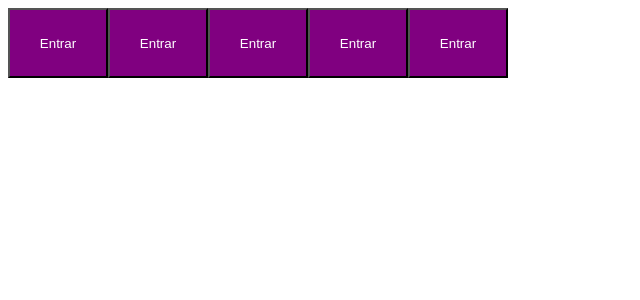
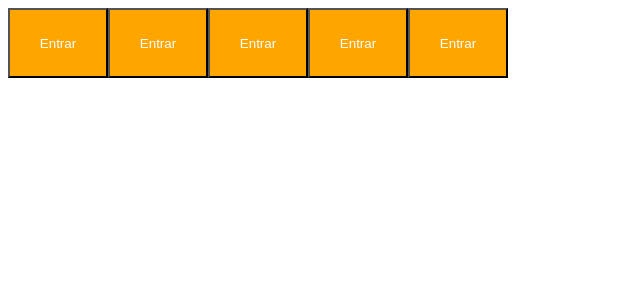
Before and after one commit to Warleyaf/igniteTImer02, a React (Vite) app: page / in a window 1280 px wide. Shown: the top 300 px of the page, without its empty margins (0-640 px from the left). Built offline with nearby package versions, Linux system fonts and the light colour scheme.

Commit message:
Sobreescrevendo as typagens do styled components, ou seja tem como kk, outra coisa, não é sempre que iremos usar, foi feito a aula pra falar que podemos utilizar o styled component dessa forma

```diff
--- a/src/components/Button.styles.ts
+++ b/src/components/Button.styles.ts
@@ -18,7 +18,7 @@
    width: 100px;
    height: 70px;
 
-   background-color: ${props => props.theme.primary};
+   background-color: ${props => props.theme.secondary};
    color: ${props => props.theme.white}
 
    /* ${props => {
```
Also changed, not shown: src/@types/styled.d.ts (added, +15 -0 lines).
